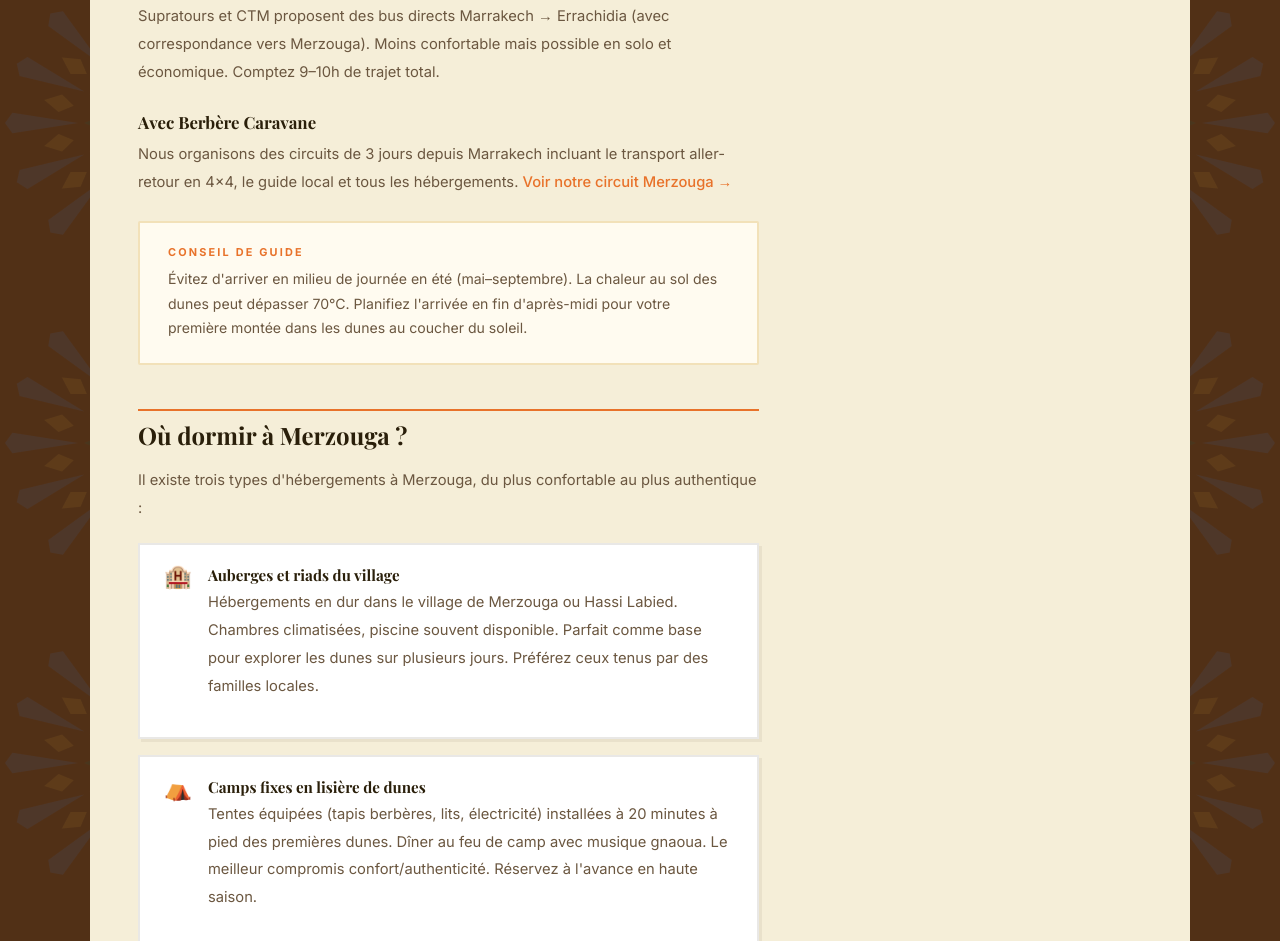
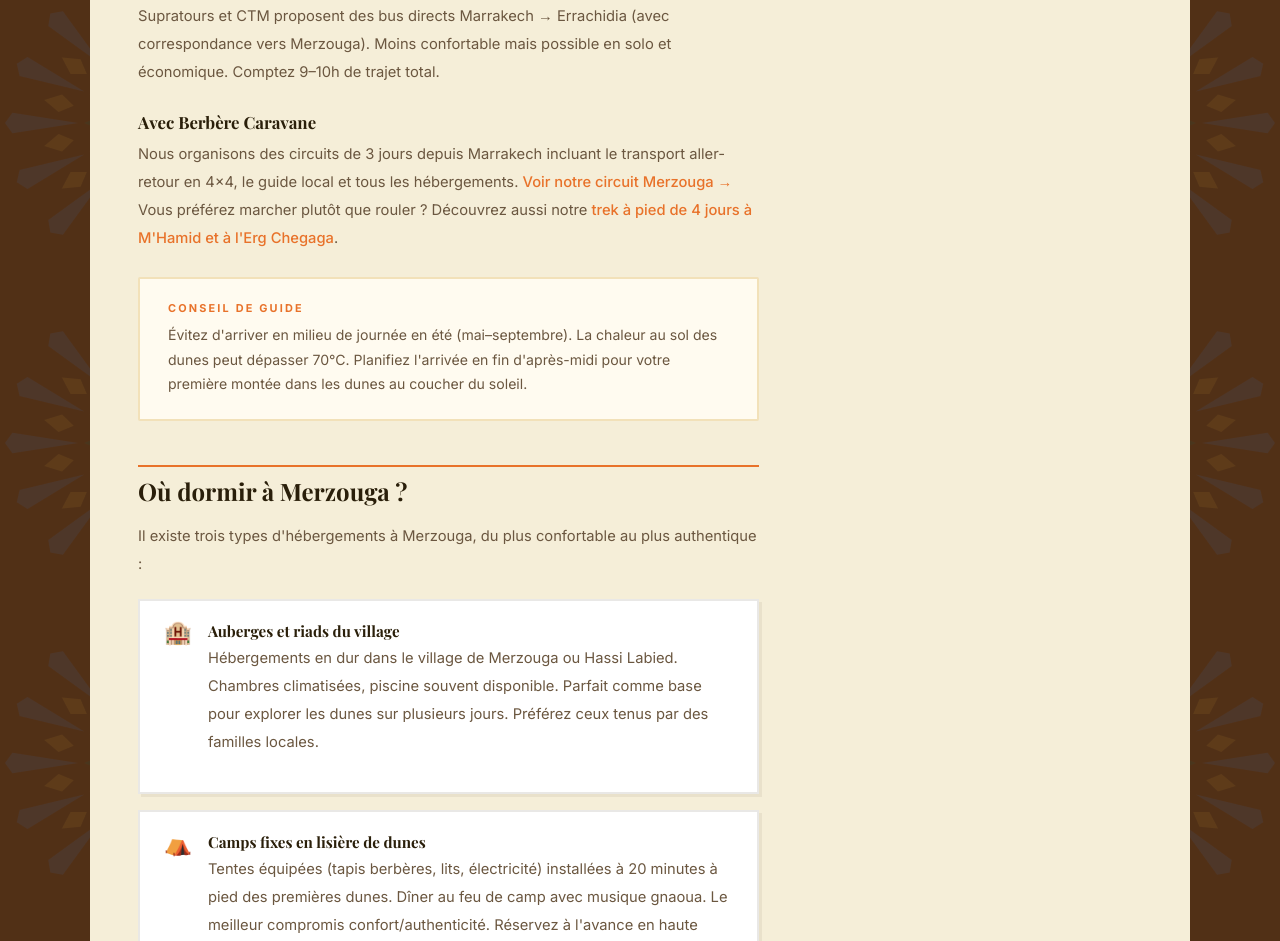
Before and after one commit to ELGUEDDARI/BERBERE-CARAVANE, a plain HTML site: page blog-merzouga.html in a window 1280 px wide. Shown: the part 1637-2578 px from the top of the page. Drawn offline with nearby package versions, Linux system fonts and the light colour scheme; a web font is replaced by a local one.

Commit message:
Lien interne blog-merzouga vers la page trek M'Hamid - Chegaga
Co-Authored-By: Claude Sonnet 5.5 <noreply@anthropic.com>

```diff
--- a/blog-merzouga.html
+++ b/blog-merzouga.html
@@ -203,7 +203,7 @@
     <h3>En bus depuis Marrakech</h3>
     <p>Supratours et CTM proposent des bus directs Marrakech → Errachidia (avec correspondance vers Merzouga). Moins confortable mais possible en solo et économique. Comptez 9–10h de trajet total.</p>
     <h3>Avec Berbère Caravane</h3>
-    <p>Nous organisons des circuits de 3 jours depuis Marrakech incluant le transport aller-retour en 4×4, le guide local et tous les hébergements. <a href="excursion-desert-sud.html" style="color:var(--orange);font-weight:500;">Voir notre circuit Merzouga →</a></p>
+    <p>Nous organisons des circuits de 3 jours depuis Marrakech incluant le transport aller-retour en 4×4, le guide local et tous les hébergements. <a href="excursion-desert-sud.html" style="color:var(--orange);font-weight:500;">Voir notre circuit Merzouga →</a> Vous préférez marcher plutôt que rouler ? Découvrez aussi notre <a href="trek-desert-mhamid-chegaga.html" style="color:var(--orange);font-weight:500;">trek à pied de 4 jours à M'Hamid et à l'Erg Chegaga</a>.</p>
 
     <div class="tip-box">
       <div class="tip-label">Conseil de guide</div>
```
